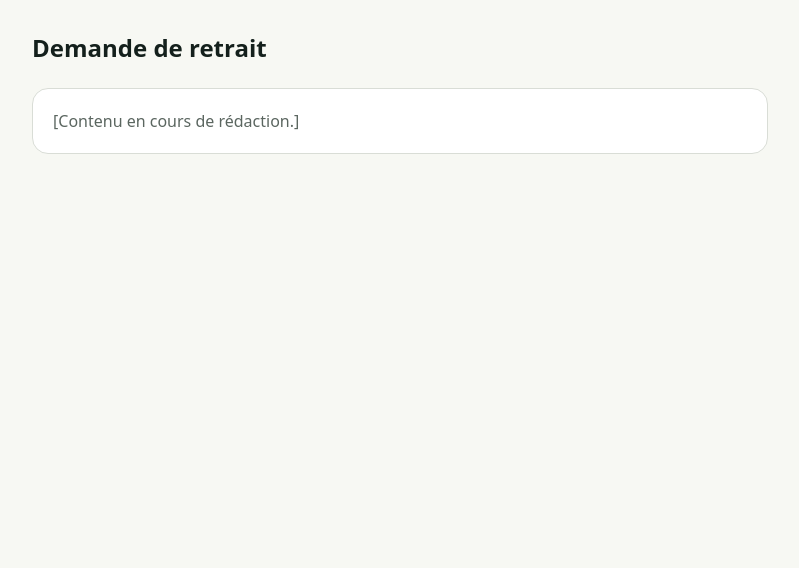
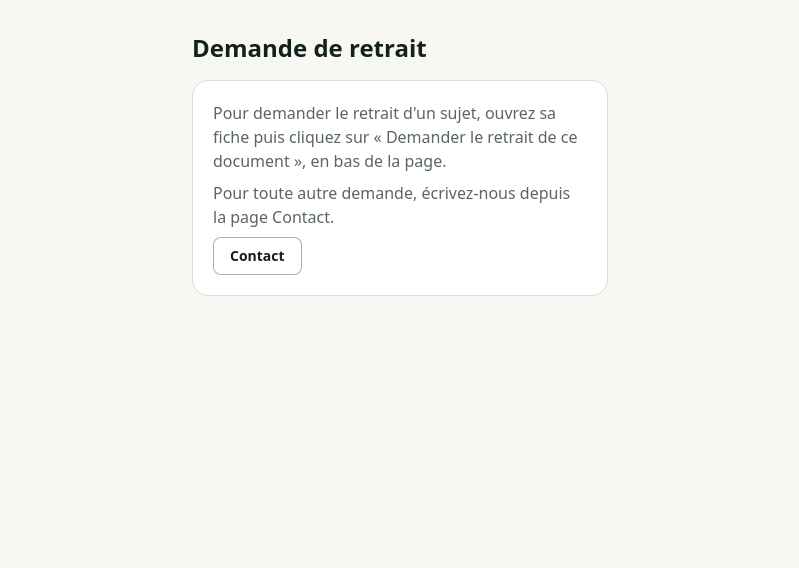
Before and after one commit to sayanserge99-lang/bts-hnd-prep, a Django app: page /demande-de-retrait/ in a window 1280 px wide. Shown: the part 61-629 px from the top of the page, without its empty margins (240-1039 px from the left). Run offline with Django 5.2, Linux system fonts and the light colour scheme; style sheets or scripts are compiled from the project's sources; parts of the project's set-up code (start-up, migrations or seed data) failed here and were passed over.

Commit message:
Demande de retrait des sujets (CDC 10.1)
Masquage dès réception avec certification obligatoire, 3 demandes par jour et par IP, accusé de réception. Actions d'admin Accepter (document supprimé, trace conservée) et Refuser (republication sous la règle de publication). La CI extrait les textes avant les tests pour détecter une traduction oubliée. 11 tests.

Co-Authored-By: Claude Opus 5.5 <noreply@anthropic.com>

```diff
--- /dev/null
+++ b/communaute/views.py
@@ -0,0 +1,43 @@
+from django.conf import settings
+from django.core.cache import cache
+from django.core.mail import mail_admins, send_mail
+from django.shortcuts import redirect, render
+from django.template.loader import render_to_string
+from django.utils.translation import gettext as _
+
+from sujets.models import Sujet
+
+from .forms import DemandeRetraitForm
+
+
+def adresse_ip(request):
+    # Derrière Nginx en production, il faudra lire l'en-tête transmis par le proxy (X-Forwarded-For).
+    return request.META.get("REMOTE_ADDR", "")
+
+
+def demande_retrait(request):
+    identifiant = request.POST.get("sujet") or request.GET.get("sujet") or ""
+    sujet = Sujet.objects.publies().filter(pk=identifiant).first() if identifiant.isdigit() else None
+    if sujet is None:
+        # Sans sujet précis, la page explique comment faire la demande depuis la fiche du sujet.
+        return render(request, "communaute/demande_retrait.html", {"form": None})
+
+    form = DemandeRetraitForm(request.POST or None, initial={"sujet": sujet})
+    if form.is_valid():
+        # Le masquage est immédiat (CDC 10.1) : on limite les demandes pour éviter qu'un tiers masque tout.
+        cle = f"demandes-retrait:{adresse_ip(request)}"
+        if cache.get(cle, 0) >= settings.DEMANDES_RETRAIT_PAR_JOUR:
+            form.add_error(None, _("Trop de demandes envoyées aujourd'hui. Écrivez-nous depuis la page Contact."))
+        else:
+            demande = form.save()
+            cache.set(cle, cache.get(cle, 0) + 1, timeout=24 * 60 * 60)
+            send_mail(
+                _("Votre demande de retrait a bien été reçue"),
+                render_to_string("communaute/email_accuse_retrait.txt", {"demande": demande}),
+                None,
+                [demande.demandeur_email],
+                fail_silently=True,
+            )
+            mail_admins(f"Demande de retrait : {demande.sujet}", demande.motif, fail_silently=True)
+            return redirect("demande_retrait_recue")
+    return render(request, "communaute/demande_retrait.html", {"form": form, "sujet": sujet})
--- a/config/settings.py
+++ b/config/settings.py
@@ -82,6 +82,9 @@ LOGOUT_REDIRECT_URL = "accueil"
 CONNEXION_ESSAIS_MAX = 5
 CONNEXION_BLOCAGE_SECONDES = 15 * 60
 
+# CDC 10.1 : une demande de retrait masque le contenu tout de suite ; on en limite le nombre par adresse IP.
+DEMANDES_RETRAIT_PAR_JOUR = 3
+
 # Version des CGU et de la politique de confidentialité enregistrée avec chaque consentement (CDC 10.2).
 VERSION_POLITIQUES = "1.0"
 
--- a/config/urls.py
+++ b/config/urls.py
@@ -4,6 +4,7 @@ from django.views.generic import TemplateView
 
 from accounts.views import changer_langue
 from catalogue.views import accueil, options_specialites
+from communaute.views import demande_retrait
 
 
 def page(nom):
@@ -19,7 +20,12 @@ urlpatterns = [
     path("mentions-legales/", page("mentions_legales"), name="mentions_legales"),
     path("confidentialite/", page("confidentialite"), name="confidentialite"),
     path("conditions-de-vente/", page("conditions_de_vente"), name="conditions_de_vente"),
-    path("demande-de-retrait/", page("demande_de_retrait"), name="demande_de_retrait"),
+    path("demande-de-retrait/", demande_retrait, name="demande_de_retrait"),
+    path(
+        "demande-de-retrait/recue/",
+        TemplateView.as_view(template_name="communaute/demande_retrait_recue.html"),
+        name="demande_retrait_recue",
+    ),
     path("contact/", page("contact"), name="contact"),
     path("langue/", changer_langue, name="set_language"),
     path("admin/", admin.site.urls),
--- /dev/null
+++ b/templates/communaute/demande_retrait.html
@@ -0,0 +1,26 @@
+{% extends "base.html" %}
+{% load i18n %}
+
+{% block titre %}{% translate "Demande de retrait" %} — BTS-HND Prep{% endblock %}
+
+{% block contenu %}
+<div class="mx-auto max-w-md px-4 py-8">
+  <h1 class="text-2xl font-bold">{% translate "Demande de retrait" %}</h1>
+
+  {% if form %}
+    <p class="mt-2 text-gris">{% translate "Vous êtes titulaire des droits sur ce document et souhaitez qu'il soit retiré ? Le document est masqué dès réception de votre demande, le temps que nous l'examinions." %}</p>
+    <p class="carte mt-4 text-sm"><span class="text-gris">{% translate "Document concerné :" %}</span> <strong>{{ sujet.titre }} — {{ sujet.session }}</strong></p>
+    <form method="post" class="formulaire carte mt-4 space-y-4" novalidate>
+      {% csrf_token %}
+      {% translate "Envoyer la demande" as bouton %}
+      {% include "accounts/_formulaire.html" %}
+    </form>
+  {% else %}
+    <div class="carte mt-4 space-y-2 text-gris">
+      <p>{% translate "Pour demander le retrait d'un sujet, ouvrez sa fiche puis cliquez sur « Demander le retrait de ce document », en bas de la page." %}</p>
+      <p>{% translate "Pour toute autre demande, écrivez-nous depuis la page Contact." %}</p>
+      <a href="{% url 'contact' %}" class="bouton-contour">{% translate "Contact" %}</a>
+    </div>
+  {% endif %}
+</div>
+{% endblock %}
--- /dev/null
+++ b/templates/communaute/email_accuse_retrait.txt
@@ -0,0 +1,5 @@
+{% load i18n %}{% blocktranslate with nom=demande.demandeur_nom %}Bonjour {{ nom }},{% endblocktranslate %}
+
+{% blocktranslate with document=demande.sujet %}Nous avons bien reçu votre demande de retrait concernant « {{ document }} ». Le document est masqué en attendant notre examen ; nous vous répondrons par e-mail.{% endblocktranslate %}
+
+BTS-HND Prep
--- a/templates/pages/demande_de_retrait.html
+++ /dev/null
@@ -1,9 +0,0 @@
-{% extends "pages/_page_legale.html" %}
-{% load i18n %}
-
-{% block titre %}{% translate "Demande de retrait" %} — BTS-HND Prep{% endblock %}
-{% block titre_page %}{% translate "Demande de retrait" %}{% endblock %}
-{% block texte %}
-  {# À RÉDIGER : formulaire DemandeRetrait (nom, e-mail, contenu visé, motif) ; le contenu est masqué dès réception (CDC 10.1). #}
-  <p>[{% translate "Contenu en cours de rédaction." %}]</p>
-{% endblock %}
--- a/templates/sujets/detail.html
+++ b/templates/sujets/detail.html
@@ -38,5 +38,10 @@
     {# CDC 10.1 : source obligatoire, affichée sur la fiche. #}
     <dt class="text-gris">{% translate "Source" %}</dt><dd>{{ sujet.source }}</dd>
   </dl>
+
+  {# CDC 10.1 : procédure de retrait pour tout ayant droit. #}
+  <p class="mt-6 text-xs text-gris">
+    <a href="{% url 'demande_de_retrait' %}?sujet={{ sujet.pk }}" class="underline">{% translate "Demander le retrait de ce document" %}</a>
+  </p>
 </article>
 {% endblock %}
```
Also changed, not shown: communaute/admin.py (+26 -2 lines), communaute/forms.py (added, +23 -0 lines), communaute/models.py (+37 -0 lines), communaute/tests/test_demande_retrait.py (added, +133 -0 lines), memoire-projet/A-FAIRE.md (+4 -1 lines), memoire-projet/ETAT.md (+8 -5 lines), memoire-projet/JOURNAL.md (+3 -0 lines), templates/communaute/demande_retrait_recue.html (added, +12 -0 lines), .github/workflows/tests.yml, communaute/migrations/0002_demanderetrait_certifie_titulaire_and_more.py (added), communaute/tests/__init__.py (added), locale/en/LC_MESSAGES/django.po, 1 other file.
